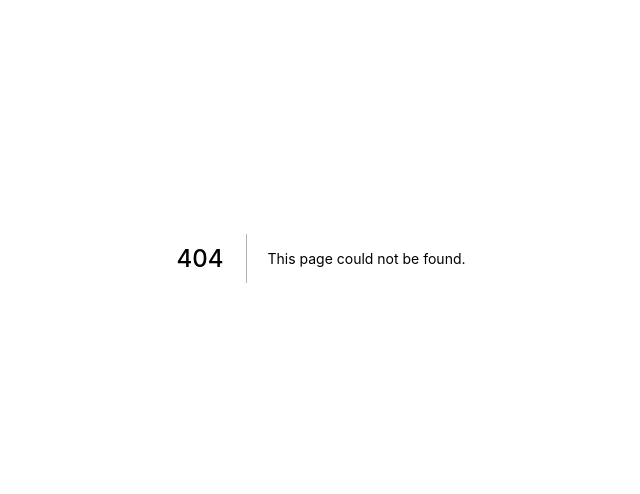
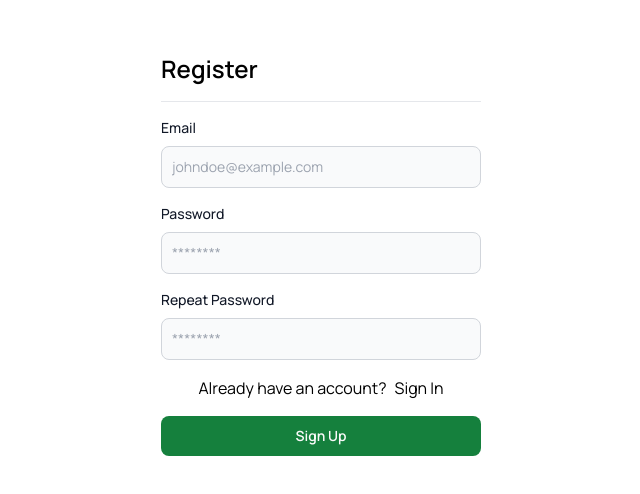
Before and after one commit to manavendrasen/guardian, a Next.js app in the folder apps/web/: page /auth/register in a window 1280 px wide. Before the commit this address had no page. Shown: the part 142-636 px from the top of the page, without its empty margins (319-959 px from the left). Built offline with nearby package versions, Linux system fonts and the light colour scheme.

Commit message:
feat: add auth pages

```diff
--- /dev/null
+++ b/apps/web/features/Auth/Login/LoginForm.tsx
@@ -0,0 +1,81 @@
+import React from "react";
+import { useForm, SubmitHandler } from "react-hook-form";
+import Button from "components/Button/Button";
+import useModal from "store/modalStore";
+import Link from "next/link";
+
+interface LoginFormProps {}
+
+type LoginFormResponse = {
+  email: string;
+  password: string;
+};
+
+const LoginForm: React.FC<LoginFormProps> = () => {
+  const {
+    register,
+    handleSubmit,
+    formState: { errors },
+  } = useForm<LoginFormResponse>();
+
+  const onSubmit: SubmitHandler<LoginFormResponse> = (data) => {
+    console.log(JSON.stringify(data, null, 2));
+    // TODO: add logic
+  };
+
+  return (
+    <form onSubmit={handleSubmit(onSubmit)}>
+      <div className='flex flex-col gap-4'>
+        <p className='font-semibold text-2xl mb-6'>Log In</p>
+        <hr />
+        <div>
+          <label
+            htmlFor='email'
+            className='block mb-2 text-sm font-medium text-gray-900 dark:text-gray-300'
+          >
+            Email
+          </label>
+          <input
+            type='text'
+            id='email'
+            className='bg-gray-50 border border-gray-300 text-gray-900 text-sm rounded-lg focus:ring-blue-500 focus:border-blue-500 block w-full p-2.5 dark:bg-gray-700 dark:border-gray-600 dark:placeholder-gray-400 dark:text-white dark:focus:ring-blue-500 dark:focus:border-blue-500'
+            placeholder='johndoe@example.com'
+            {...register("email", { required: true })}
+          />
+          {errors.email && (
+            <span className='text-xs text-red-500 m-2 font-medium'>
+              This field is required
+            </span>
+          )}
+        </div>
+        <div>
+          <label
+            htmlFor='password'
+            className='block mb-2 text-sm font-medium text-gray-900 dark:text-gray-300'
+          >
+            Password
+          </label>
+          <input
+            type='password'
+            id='password'
+            className='bg-gray-50 border border-gray-300 text-gray-900 text-sm rounded-lg focus:ring-blue-500 focus:border-blue-500 block w-full p-2.5 dark:bg-gray-700 dark:border-gray-600 dark:placeholder-gray-400 dark:text-white dark:focus:ring-blue-500 dark:focus:border-blue-500'
+            placeholder='********'
+            {...register("password", { required: true })}
+          />
+        </div>
+        <div className='text-center text-subtext w-full flex justify-center items-center gap-2'>
+          <p>Don’t have an account? </p>
+          <Link href='/auth/register'>
+            <p className='text-blue-500 underline'>Sign Up</p>
+          </Link>
+        </div>
+
+        <Button type='submit' onClick={() => {}}>
+          Sign In
+        </Button>
+      </div>
+    </form>
+  );
+};
+
+export default LoginForm;
--- /dev/null
+++ b/apps/web/features/Auth/Register/RegisterForm.tsx
@@ -0,0 +1,96 @@
+import React from "react";
+import { useForm, SubmitHandler } from "react-hook-form";
+import Button from "components/Button/Button";
+import useModal from "store/modalStore";
+import Link from "next/link";
+
+interface RegisterFormProps {}
+
+type RegisterFormResponse = {
+  email: string;
+  password: string;
+  passwordRepeat: string;
+};
+
+const RegisterForm: React.FC<RegisterFormProps> = () => {
+  const {
+    register,
+    handleSubmit,
+    formState: { errors },
+  } = useForm<RegisterFormResponse>();
+
+  const onSubmit: SubmitHandler<RegisterFormResponse> = (data) => {
+    console.log(JSON.stringify(data, null, 2));
+    // TODO: add logic
+  };
+
+  return (
+    <form onSubmit={handleSubmit(onSubmit)}>
+      <div className='flex flex-col gap-4'>
+        <p className='font-semibold text-2xl mb-6'>Register</p>
+        <hr />
+        <div>
+          <label
+            htmlFor='email'
+            className='block mb-2 text-sm font-medium text-gray-900 dark:text-gray-300'
+          >
+            Email
+          </label>
+          <input
+            type='text'
+            id='email'
+            className='bg-gray-50 border border-gray-300 text-gray-900 text-sm rounded-lg focus:ring-blue-500 focus:border-blue-500 block w-full p-2.5 dark:bg-gray-700 dark:border-gray-600 dark:placeholder-gray-400 dark:text-white dark:focus:ring-blue-500 dark:focus:border-blue-500'
+            placeholder='johndoe@example.com'
+            {...register("email", { required: true })}
+          />
+          {errors.email && (
+            <span className='text-xs text-red-500 m-2 font-medium'>
+              This field is required
+            </span>
+          )}
+        </div>
+        <div>
+          <label
+            htmlFor='password'
+            className='block mb-2 text-sm font-medium text-gray-900 dark:text-gray-300'
+          >
+            Password
+          </label>
+          <input
+            type='password'
+            id='password'
+            className='bg-gray-50 border border-gray-300 text-gray-900 text-sm rounded-lg focus:ring-blue-500 focus:border-blue-500 block w-full p-2.5 dark:bg-gray-700 dark:border-gray-600 dark:placeholder-gray-400 dark:text-white dark:focus:ring-blue-500 dark:focus:border-blue-500'
+            placeholder='********'
+            {...register("password", { required: true })}
+          />
+        </div>
+        <div>
+          <label
+            htmlFor='passwordRepeat'
+            className='block mb-2 text-sm font-medium text-gray-900 dark:text-gray-300'
+          >
+            Repeat Password
+          </label>
+          <input
+            type='password'
+            id='passwordRepeat'
+            className='bg-gray-50 border border-gray-300 text-gray-900 text-sm rounded-lg focus:ring-blue-500 focus:border-blue-500 block w-full p-2.5 dark:bg-gray-700 dark:border-gray-600 dark:placeholder-gray-400 dark:text-white dark:focus:ring-blue-500 dark:focus:border-blue-500'
+            placeholder='********'
+            {...register("passwordRepeat", { required: true })}
+          />
+        </div>
+        <div className='text-center text-subtext w-full flex justify-center items-center gap-2'>
+          <p>Already have an account?</p>
+          <Link href='/auth/login'>
+            <p className='text-blue-500 underline'> Sign In</p>
+          </Link>
+        </div>
+        <Button type='submit' onClick={() => {}}>
+          Sign Up
+        </Button>
+      </div>
+    </form>
+  );
+};
+
+export default RegisterForm;
--- /dev/null
+++ b/apps/web/pages/auth/login.tsx
@@ -0,0 +1,20 @@
+import NextHead from "components/NextHead/NextHead";
+import LoginForm from "features/Auth/Login/LoginForm";
+import React from "react";
+
+interface loginProps {}
+
+const login: React.FC<loginProps> = () => {
+  return (
+    <>
+      <NextHead />
+      <main className='flex justify-center items-center h-screen'>
+        <div className='w-5/6 md:w-1/4'>
+          <LoginForm />
+        </div>
+      </main>
+    </>
+  );
+};
+
+export default login;
--- /dev/null
+++ b/apps/web/pages/auth/register.tsx
@@ -0,0 +1,20 @@
+import React from "react";
+import NextHead from "components/NextHead/NextHead";
+import RegisterForm from "features/Auth/Register/RegisterForm";
+
+interface registerProps {}
+
+const register: React.FC<registerProps> = () => {
+  return (
+    <>
+      <NextHead />
+      <main className='flex justify-center items-center h-screen'>
+        <div className='w-5/6 md:w-1/4'>
+          <RegisterForm />
+        </div>
+      </main>
+    </>
+  );
+};
+
+export default register;
```
